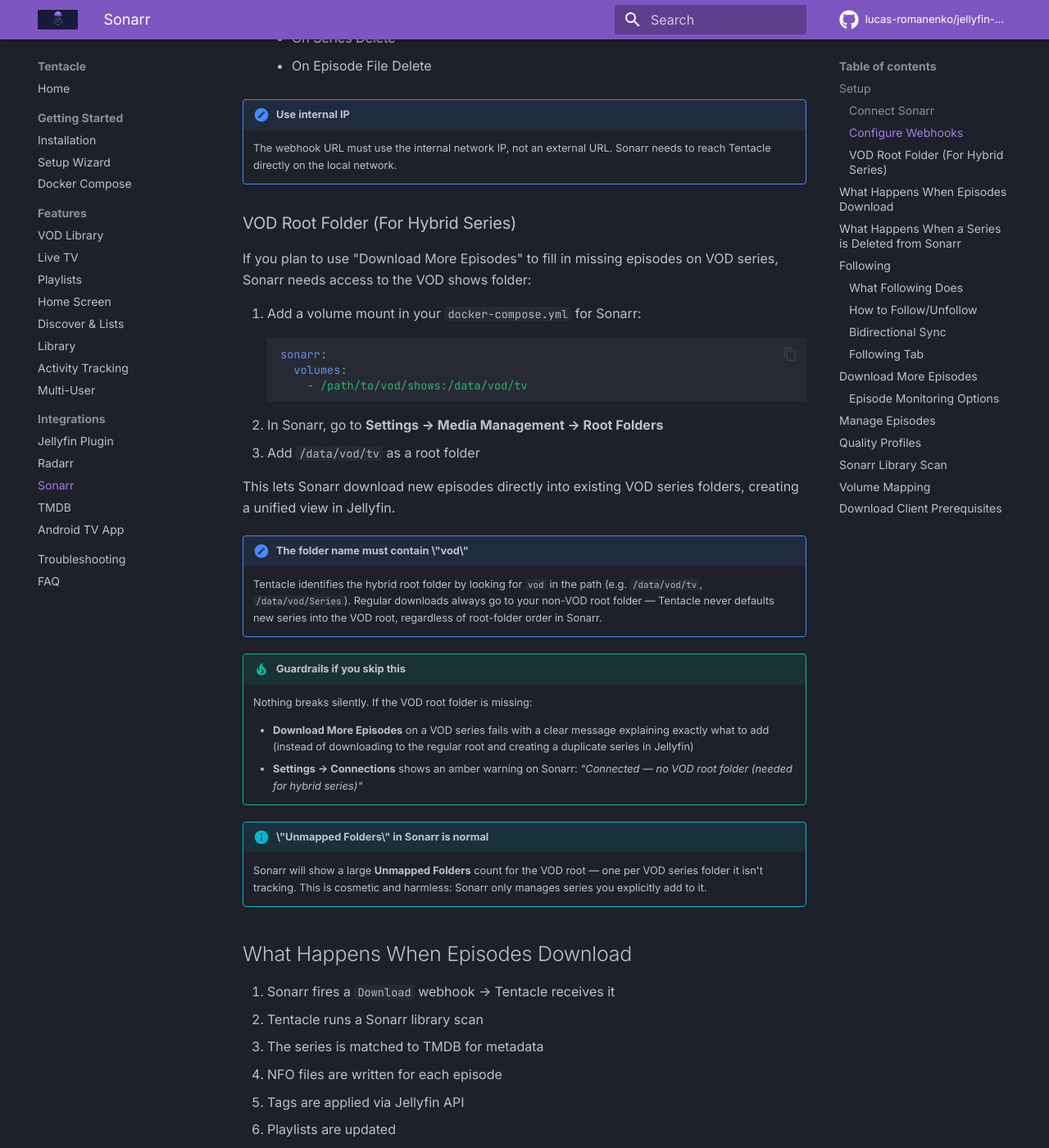
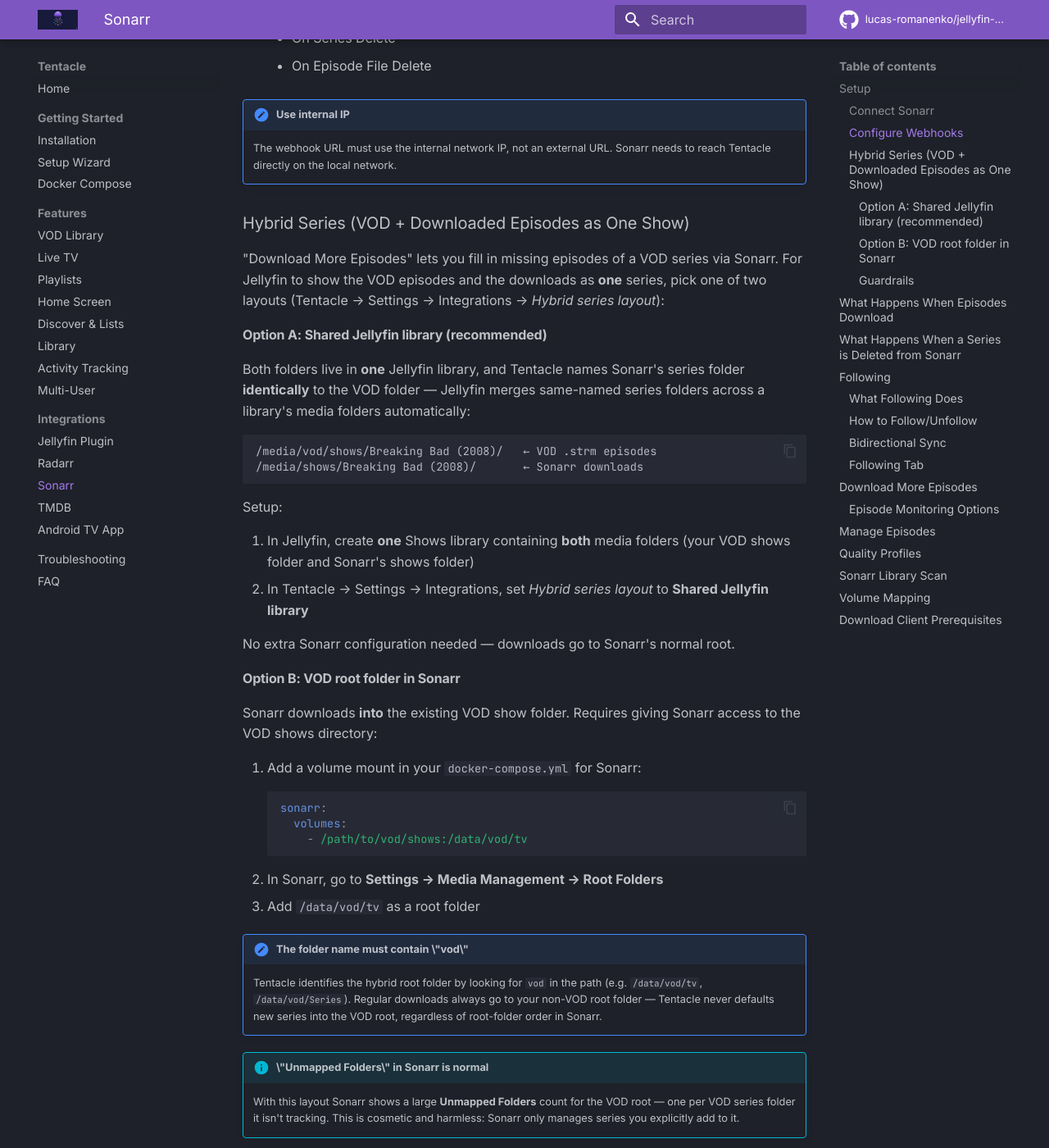
Before and after one commit to lucas-romanenko/jellyfin-tentacle, an MkDocs documentation site: the page built from docs/integrations/sonarr.md, in a window 1280 px wide and 1400 px high, scrolled down 799 px. Shown: the whole window at 82% size. Built offline with MkDocs 1.6.1 and Material for MkDocs 9.7.7, drawn with Linux system fonts in a browser that asks for light colours; comment, search, counter and statistics services are not loaded; some of the changed text lies outside the part shown.

Commit message:
Shared-library hybrid layout: unify VOD + downloaded series without Sonarr VOD root
New hybrid_series_layout setting (Settings → Integrations) with two modes:

- vod_root (default, existing behavior): Sonarr downloads into the VOD show
  folder — requires the VOD root folder registered in Sonarr
- shared_library (recommended for new setups): Sonarr downloads to its own
  regular root but Tentacle passes an explicit series path with the SAME
  folder name as the VOD show. With both folders in ONE Jellyfin library,
  Jellyfin merges same-named series folders natively — no Sonarr VOD root,
  no unmapped-folders noise, no Sonarr writing into Tentacle's directories.

The historical "two copies of the same show" came from folder-name drift:
Sonarr named its folder by its own scheme while Tentacle named the VOD
folder differently, so Jellyfin's cross-folder merge missed. Controlling
both names makes the merge deterministic.

The VOD-root guardrails (loud failure + amber connection warning) now apply
only when that layout is selected. Docs rewritten with both layouts.

Co-Authored-By: Claude Opus 4.8 (1M context) <noreply@anthropic.com>

````diff
--- a/docs/integrations/sonarr.md
+++ b/docs/integrations/sonarr.md
@@ -26,9 +26,37 @@ In Sonarr, go to **Settings → Connect → Add → Webhook**:
 !!! important "Use internal IP"
     The webhook URL must use the internal network IP, not an external URL. Sonarr needs to reach Tentacle directly on the local network.
 
-### VOD Root Folder (For Hybrid Series)
+### Hybrid Series (VOD + Downloaded Episodes as One Show)
 
-If you plan to use "Download More Episodes" to fill in missing episodes on VOD series, Sonarr needs access to the VOD shows folder:
+"Download More Episodes" lets you fill in missing episodes of a VOD series via
+Sonarr. For Jellyfin to show the VOD episodes and the downloads as **one**
+series, pick one of two layouts (Tentacle → Settings → Integrations →
+*Hybrid series layout*):
+
+#### Option A: Shared Jellyfin library (recommended)
+
+Both folders live in **one** Jellyfin library, and Tentacle names Sonarr's
+series folder **identically** to the VOD folder — Jellyfin merges same-named
+series folders across a library's media folders automatically:
+
+```
+/media/vod/shows/Breaking Bad (2008)/   ← VOD .strm episodes
+/media/shows/Breaking Bad (2008)/       ← Sonarr downloads
+```
+
+Setup:
+
+1. In Jellyfin, create **one** Shows library containing **both** media folders
+   (your VOD shows folder and Sonarr's shows folder)
+2. In Tentacle → Settings → Integrations, set *Hybrid series layout* to
+   **Shared Jellyfin library**
+
+No extra Sonarr configuration needed — downloads go to Sonarr's normal root.
+
+#### Option B: VOD root folder in Sonarr
+
+Sonarr downloads **into** the existing VOD show folder. Requires giving Sonarr
+access to the VOD shows directory:
 
 1. Add a volume mount in your `docker-compose.yml` for Sonarr:
    ```yaml
@@ -39,27 +67,23 @@ If you plan to use "Download More Episodes" to fill in missing episodes on VOD s
 2. In Sonarr, go to **Settings → Media Management → Root Folders**
 3. Add `/data/vod/tv` as a root folder
 
-This lets Sonarr download new episodes directly into existing VOD series folders, creating a unified view in Jellyfin.
-
 !!! note "The folder name must contain \"vod\""
     Tentacle identifies the hybrid root folder by looking for `vod` in the path
     (e.g. `/data/vod/tv`, `/data/vod/Series`). Regular downloads always go to
     your non-VOD root folder — Tentacle never defaults new series into the VOD
     root, regardless of root-folder order in Sonarr.
 
-!!! tip "Guardrails if you skip this"
-    Nothing breaks silently. If the VOD root folder is missing:
+!!! info "\"Unmapped Folders\" in Sonarr is normal"
+    With this layout Sonarr shows a large **Unmapped Folders** count for the
+    VOD root — one per VOD series folder it isn't tracking. This is cosmetic
+    and harmless: Sonarr only manages series you explicitly add to it.
 
-    - **Download More Episodes** on a VOD series fails with a clear message
-      explaining exactly what to add (instead of downloading to the regular
-      root and creating a duplicate series in Jellyfin)
-    - **Settings → Connections** shows an amber warning on Sonarr:
-      *"Connected — no VOD root folder (needed for hybrid series)"*
+#### Guardrails
 
-!!! info "\"Unmapped Folders\" in Sonarr is normal"
-    Sonarr will show a large **Unmapped Folders** count for the VOD root — one
-    per VOD series folder it isn't tracking. This is cosmetic and harmless:
-    Sonarr only manages series you explicitly add to it.
+Nothing breaks silently. On the VOD-root layout with no VOD root folder
+configured, **Download More Episodes** fails with a clear fix-it message
+(instead of downloading to the regular root and creating a duplicate series),
+and **Settings → Connections** shows an amber warning on Sonarr.
 
 ## What Happens When Episodes Download
 
--- a/tentacle/static/js/app.js
+++ b/tentacle/static/js/app.js
@@ -1047,7 +1047,8 @@ async function loadSettings() {
       'sonarr_url', 'sonarr_api_key',
       'jellyfin_url', 'jellyfin_api_key',
       'recently_added_days', 'tmdb_match_threshold',
-      'webhook_host', 'sonarr_webhook_host', 'trakt_client_id', 'logodev_api_key'
+      'webhook_host', 'sonarr_webhook_host', 'trakt_client_id', 'logodev_api_key',
+      'hybrid_series_layout'
     ];
     fields.forEach(key => {
       const el = document.getElementById(key);
@@ -1136,7 +1137,8 @@ async function saveSettings() {
     'sonarr_url', 'sonarr_api_key',
     'jellyfin_url', 'jellyfin_api_key',
     'recently_added_days', 'tmdb_match_threshold',
-    'webhook_host', 'sonarr_webhook_host', 'trakt_client_id', 'logodev_api_key'
+    'webhook_host', 'sonarr_webhook_host', 'trakt_client_id', 'logodev_api_key',
+    'hybrid_series_layout'
   ];
 
   const settings = {};
````
Also changed, not shown: tentacle/static/index.html (+11 -2 lines), 3 other files.
